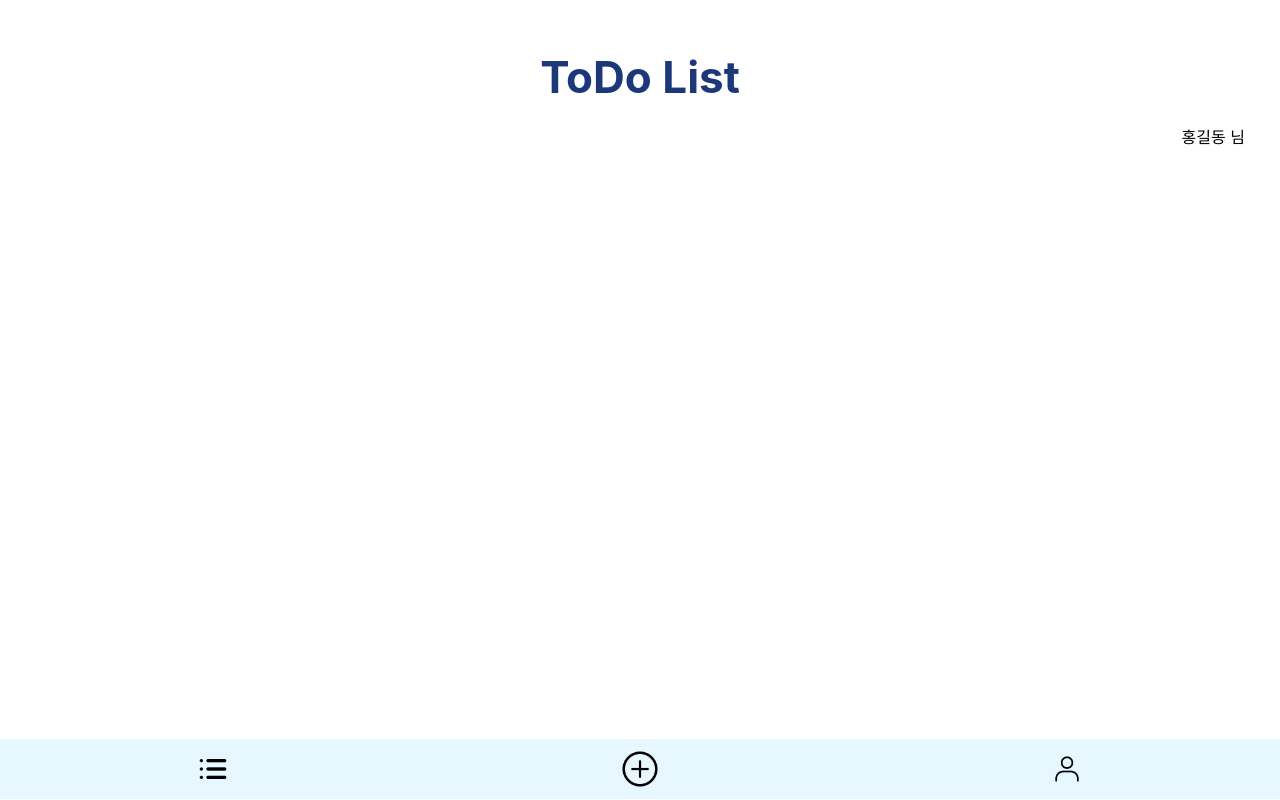
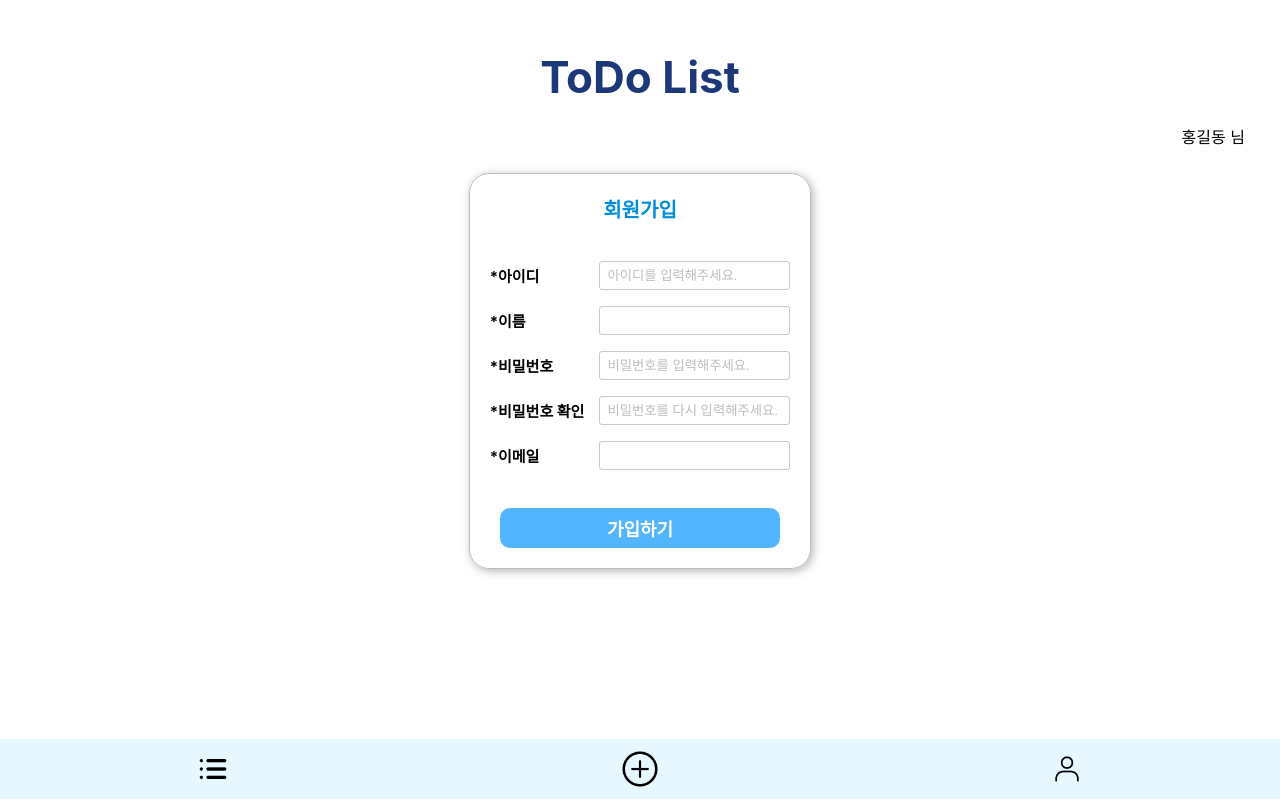
Before and after one commit to jhrogh/todo_list, a React (Create React App) app in the folder todo_front/: page /join in a window 1280 px wide. Built offline with nearby package versions, Linux system fonts and the light colour scheme.

Commit message:
240729/front/Join.js, Login.js 마크업 수정(1)

```diff
--- a/todo_front/src/assets/styles/JoinStyle.css
+++ b/todo_front/src/assets/styles/JoinStyle.css
@@ -0,0 +1,64 @@
+.join-container {
+  display: flex;
+  flex-direction: column;
+  align-items: center;
+  margin: 0 20px;
+}
+
+.join-body {
+  display: flex;
+  flex-direction: column;
+  align-items: center;
+  border-color: #bdbdbd;
+  border-style: solid;
+  box-shadow: 2px 2px 10px rgba(0, 0, 0, 0.3);
+  border-width: 1px;
+  border-radius: 20px;
+  padding: 20px;
+  max-width: 400px;
+}
+
+.join-title {
+  font-weight: bold;
+  font-size: 20px;
+  color: #008dda;
+  margin-bottom: 30px;
+}
+
+.join-input {
+  display: flex;
+  justify-content: space-between;
+  align-items: center;
+  width: 100%;
+  height: 45px;
+}
+
+.join-input label {
+  font-size: 15px;
+  font-weight: bold;
+  margin-right: 15px;
+}
+.join-input input {
+  width: 180px;
+  height: 25px;
+  padding-left: 7px;
+  border-style: solid;
+  border-width: 1px;
+  border-color: #c9c9c9;
+  border-radius: 3px;
+}
+.join-input input::placeholder {
+  color: #bdbdbd;
+}
+
+.join-button {
+  margin-top: 30px;
+  background-color: #52b6ff;
+  border-radius: 10px;
+  border: none;
+  width: 280px;
+  height: 40px;
+  font-size: 18px;
+  font-weight: bold;
+  color: #fffdf7;
+}
--- a/todo_front/src/assets/styles/LoginStyle.css
+++ b/todo_front/src/assets/styles/LoginStyle.css
@@ -1,14 +1,27 @@
 .login-container {
   display: flex;
   flex-direction: column;
-  align-items: center;  /* 세로축 기준 가운데 정렬 */
-  /* margin-top: 40px; */
+  align-items: center;
+  margin: 0 25px;
+}
+
+.login-body {
+  display: flex;
+  flex-direction: column;
+  align-items: center;
+  border-color: #bdbdbd;
+  border-style: solid;
+  box-shadow: 2px 2px 10px rgba(0, 0, 0, 0.3);
+  border-width: 1px;
+  border-radius: 20px;
+  padding: 30px;
 }
 
 .login-title {
   font-weight: bold;
   font-size: 20px;
   color: #008DDA;
+  margin-bottom: 30px;
 }
 
 .login-input {
@@ -20,7 +33,7 @@
 
 .login-input input {
   padding-left: 7px;
-  height: 25px;
+  height: 30px;
   border-style: solid;
   border-width: 1px;
   border-color: #C9C9C9;
@@ -30,20 +43,17 @@
   color: #BDBDBD;
 }
 
-.login-input-id {
-  margin-top: 25px;
-}
 .login-input-pw {
   margin-top: 10px;
 }
 
 .login-button {
-  margin-top: 20px;
+  margin-top: 25px;
   background-color: #52B6FF;
   border-radius: 10px;
   border: none;
   width: 268px;
-  height: 30px;
+  height: 40px;
   font-size: 18px;
   font-weight: bold;
   color: #FFFDF7;
--- a/todo_front/src/assets/styles/NavStyle.css
+++ b/todo_front/src/assets/styles/NavStyle.css
@@ -1,6 +1,6 @@
 .nav-container {
   width: calc(100% - 35px);
   margin-top: 20px;
-  margin-bottom: 40px;
+  margin-bottom: 25px;
   text-align: right;
 }
--- a/todo_front/src/pages/Join.js
+++ b/todo_front/src/pages/Join.js
@@ -1,6 +1,47 @@
 import React from 'react';
-import { BrowserRouter as Router, Route, Switch } from 'react-router-dom';
+import '../assets/styles/JoinStyle.css';
 
-function Join() {}
+function Join() {
+  return (
+    <div className="join-container">
+      <div className='join-body'>
+        <div className="join-title">회원가입</div>
+        <div className="join-input">
+          <label>*아이디</label>
+          <input
+            className="join-input-id"
+            type="text"
+            placeholder="아이디를 입력해주세요."
+          />
+        </div>
+        <div className="join-input">
+          <label>*이름</label>
+          <input className="join-input-name" type="text" />
+        </div>
+        <div className="join-input">
+          <label>*비밀번호</label>
+          <input
+            className="join-input-pw"
+            type="password"
+            placeholder="비밀번호를 입력해주세요."
+          />
+        </div>
+        <div className="join-input">
+          <label>*비밀번호 확인</label>
+          <input
+            className="join-input-pwcheck"
+            type="password"
+            placeholder="비밀번호를 다시 입력해주세요."
+          />
+        </div>
+        <div className="join-input">
+          <label>*이메일</label>
+          <input className="join-input-email" type="email" />
+        </div>
+        <button className="join-button">가입하기</button>
+      </div>
+    </div>
+  );
+}
 
 export default Join;
--- a/todo_front/src/pages/Login.js
+++ b/todo_front/src/pages/Login.js
@@ -4,6 +4,7 @@ import '../assets/styles/LoginStyle.css'
 function Login() {
   return (
     <div className="login-container">
+      <div className='login-body'>
         <div className="login-title">회원 로그인</div>
         <div className='login-input'>
           <input className='login-input-id' type='text' placeholder='아이디를 입력해주세요.' />
@@ -18,6 +19,7 @@ function Login() {
           <div className='login-bottom-join'>회원가입</div>
         </div>
       </div>
+    </div>
   );
 }
 
```
Lines whose indentation alone changed are shown as unchanged.
